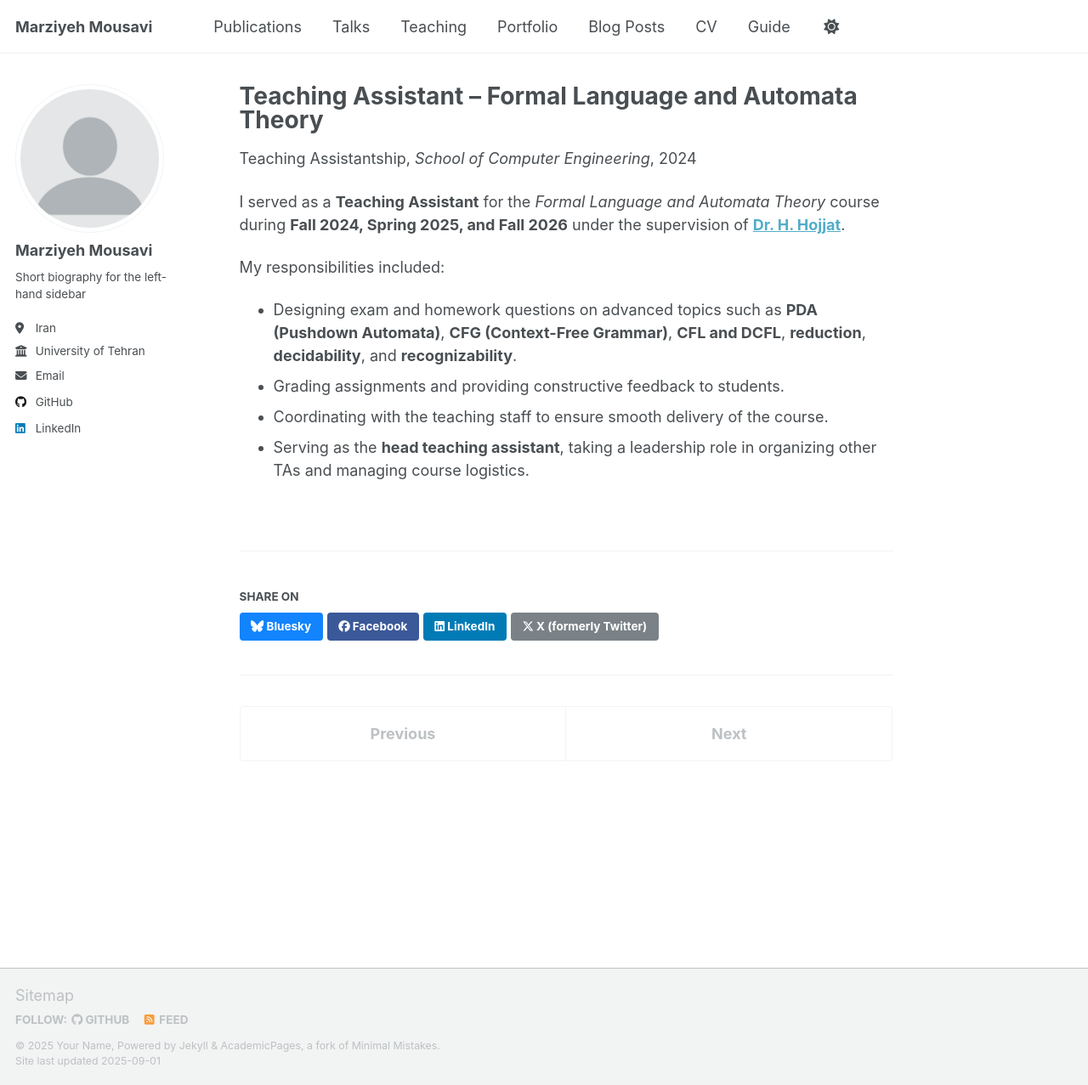
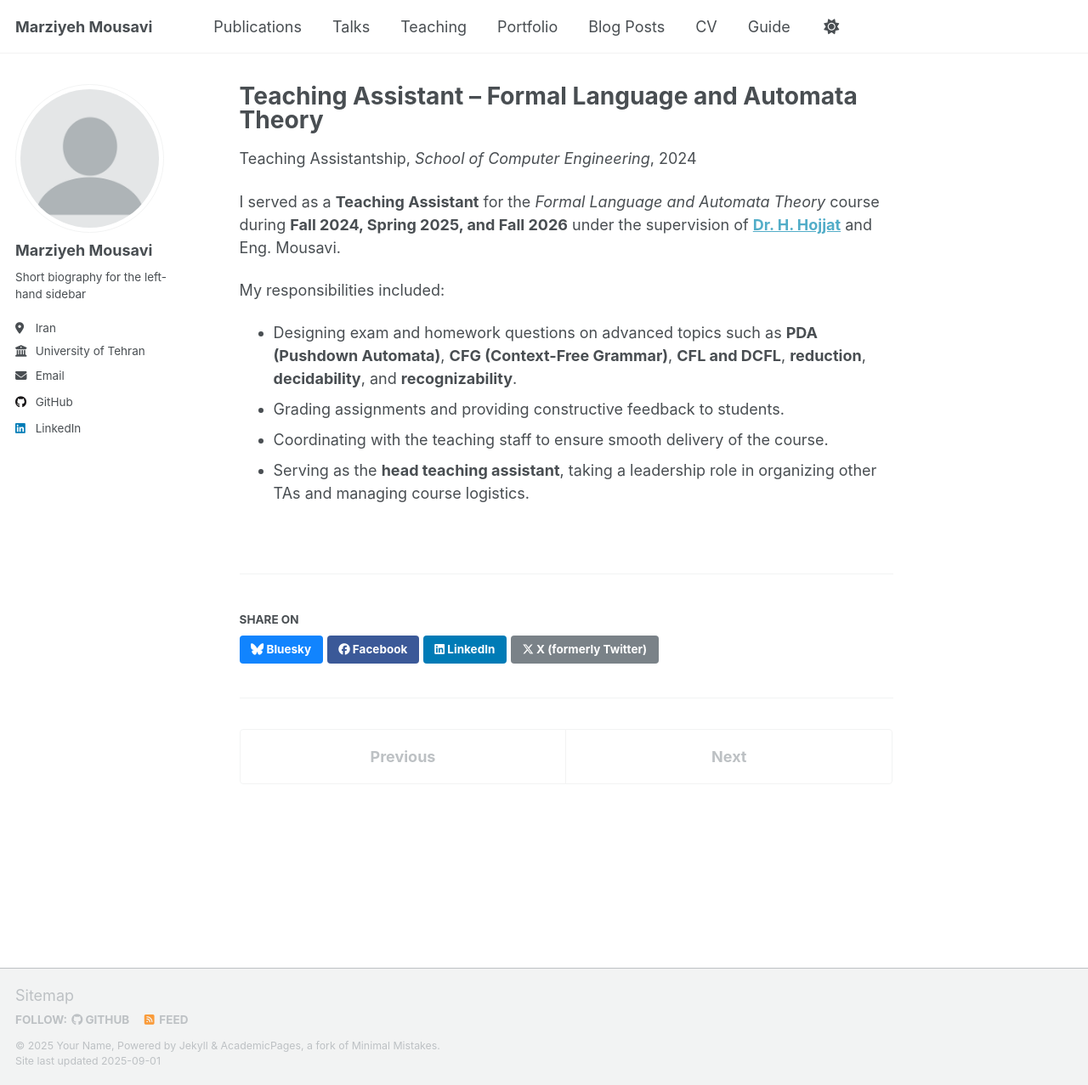
Before and after one commit to Mzmou/mzmou.github.io, a Jekyll site: the page built from _teaching/2015-spring-teaching-2.md, in a window 1280 px wide and 1277 px high. Shown: the whole window at 85% size. Built offline with Jekyll 4.4.1, drawn with Linux system fonts in a browser that asks for light colours; a script that is not in the unit is left out.

Commit message:
Update 2015-spring-teaching-2.md

```diff
--- a/_teaching/2015-spring-teaching-2.md
+++ b/_teaching/2015-spring-teaching-2.md
@@ -8,7 +8,7 @@ date: 2024-09-01
 location: "University of Tehran, Tehran, Iran"
 ---
 
-I served as a **Teaching Assistant** for the *Formal Language and Automata Theory* course during **Fall 2024, Spring 2025, and Fall 2026** under the supervision of [**Dr. H. Hojjat**](https://scholar.google.com/citations?user=hkfVNCMAAAAJ&hl=en).
+I served as a **Teaching Assistant** for the *Formal Language and Automata Theory* course during **Fall 2024, Spring 2025, and Fall 2026** under the supervision of [**Dr. H. Hojjat**](https://scholar.google.com/citations?user=hkfVNCMAAAAJ&hl=en) and Eng. Mousavi.
 
 My responsibilities included:
 - Designing exam and homework questions on advanced topics such as **PDA (Pushdown Automata)**, **CFG (Context-Free Grammar)**, **CFL and DCFL**, **reduction**, **decidability**, and **recognizability**.
```
